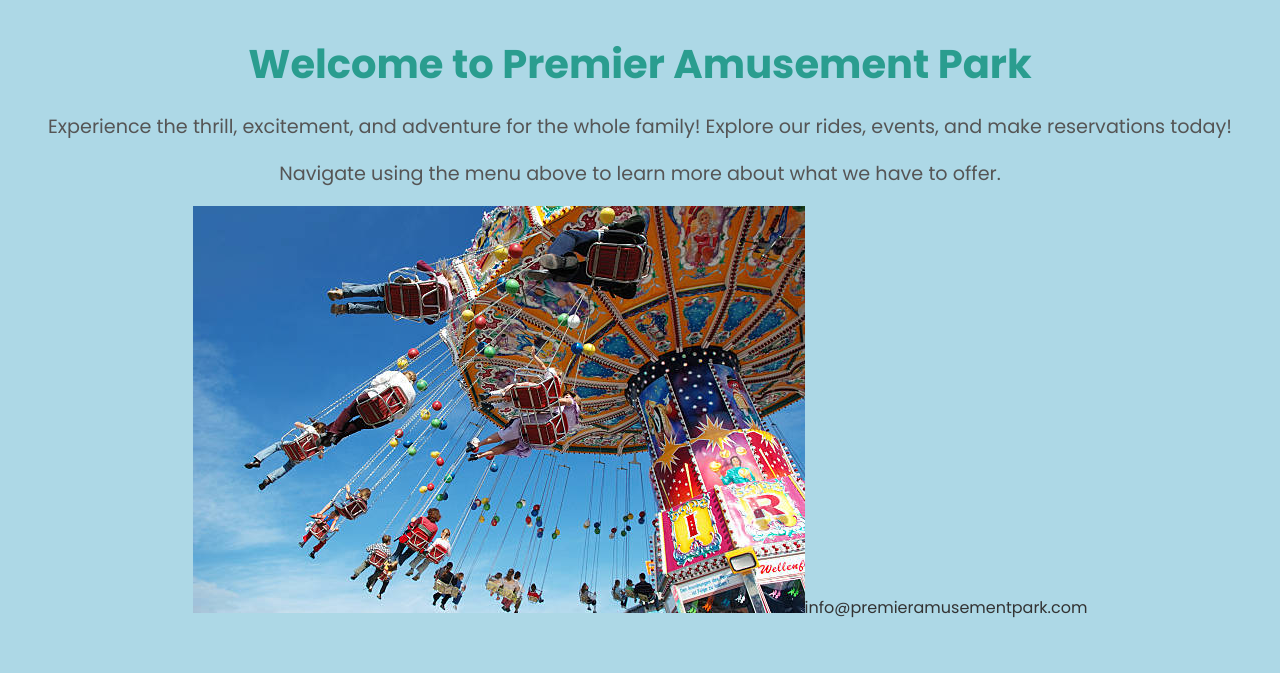
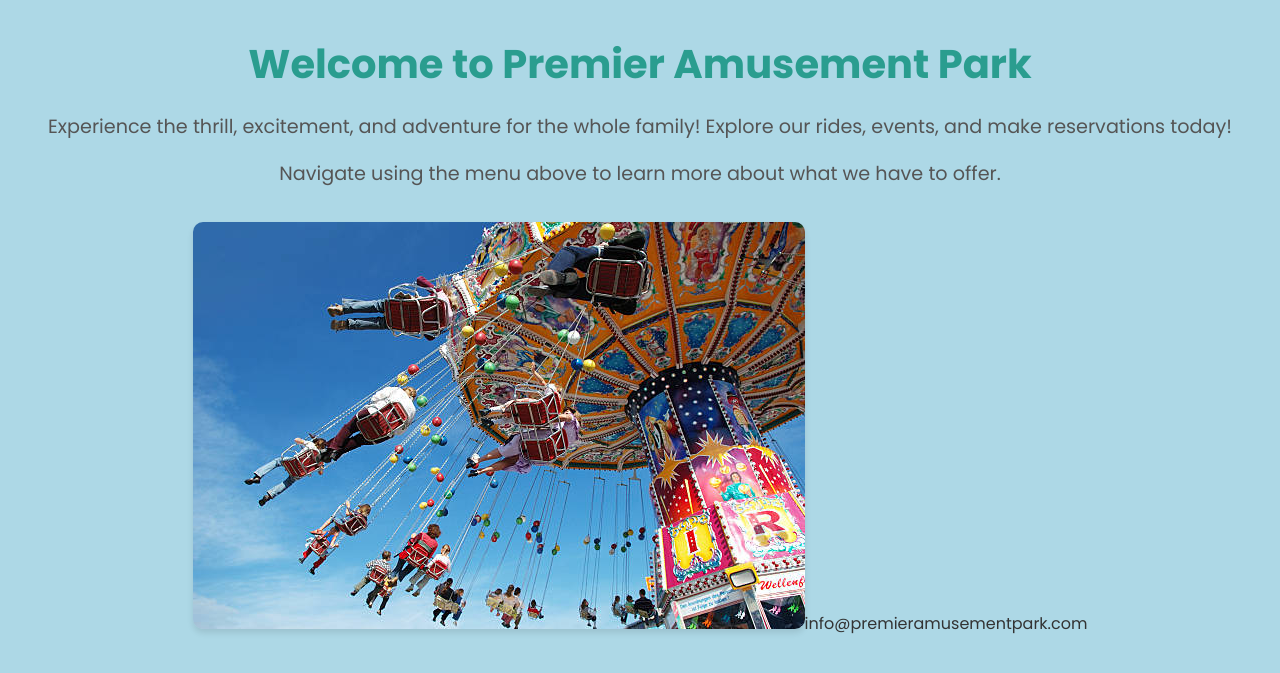
Before and after one commit to mara2360/amusement-park.github.io, a PHP site: page /index.html in a window 1280 px wide. Shown: the part 83-756 px from the top of the page. Run offline with PHP 8.4, Linux system fonts and the light colour scheme.

Commit message:
Update style.css

```diff
--- a/style.css
+++ b/style.css
@@ -111,7 +111,11 @@ main {
 
 .hero img
 {
-    text-align: center;
+     max-width: 100%; /* Ensure the image is responsive */
+    height: auto; /* Maintain aspect ratio */
+    border-radius: 10px; /* Optional: Add rounded corners */
+    margin-top: 1rem; /* Add some spacing above the image */
+    box-shadow: 0 4px 6px rgba(0, 0, 0, 0.1); /* Optional: Add a subtle shadow */
 }
 
 /* Rides Section */
```
